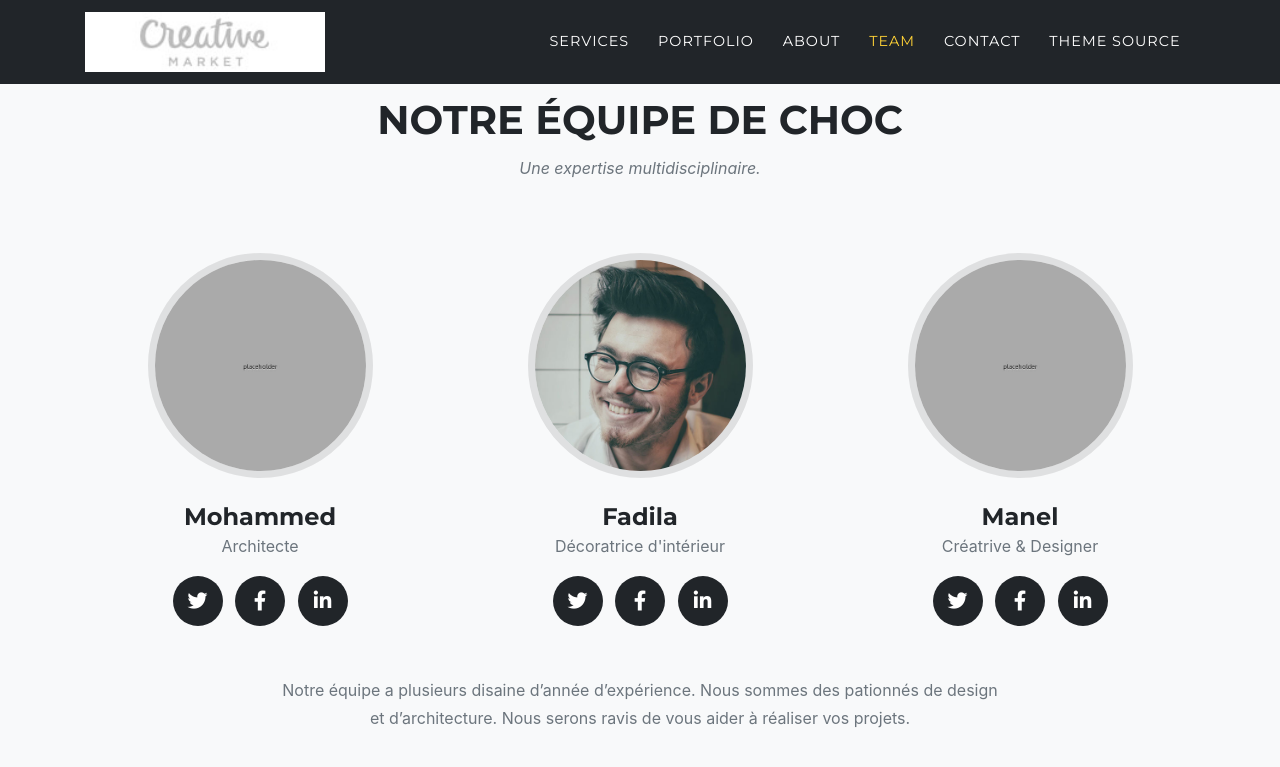
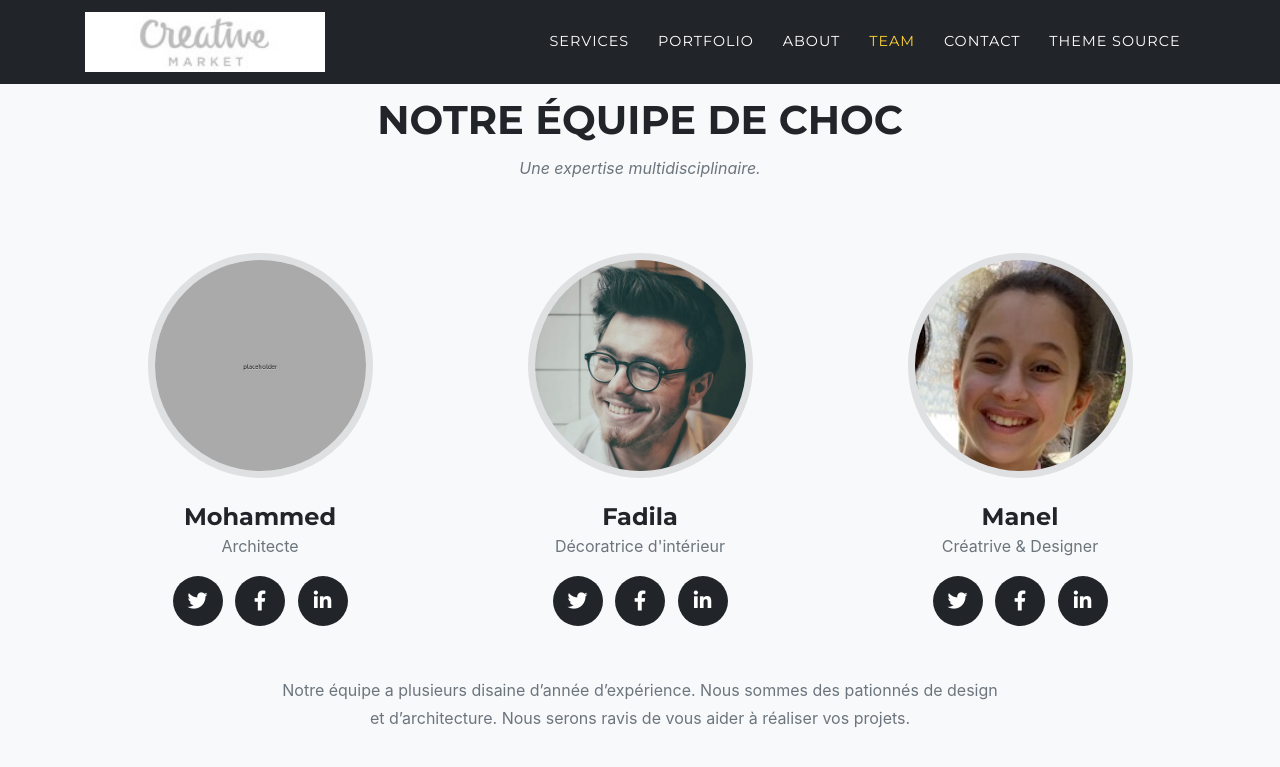
Before and after one commit to mabh-architecture/mabh-architecture.github.io, a Jekyll site: the page built from index.md, in a window 1280 px wide and 900 px high, scrolled down 4065 px. Shown: the top 767 px of the window. Built offline with Jekyll 4.4.1, drawn with Linux system fonts in a browser that asks for light colours; some web fonts are replaced.

Commit message:
Update sitetext.yml

```diff
--- a/_data/sitetext.yml
+++ b/_data/sitetext.yml
@@ -107,7 +107,7 @@ team:
             icon: fab fa-linkedin-in
       - name: "Manel"
         role: "Créatrive & Designer"
-        image: assets/img/team/500x500.jpg
+        image: assets/img/team/manel.png
         social:
           - url: https://twitter.com
             icon: fab fa-twitter
```
